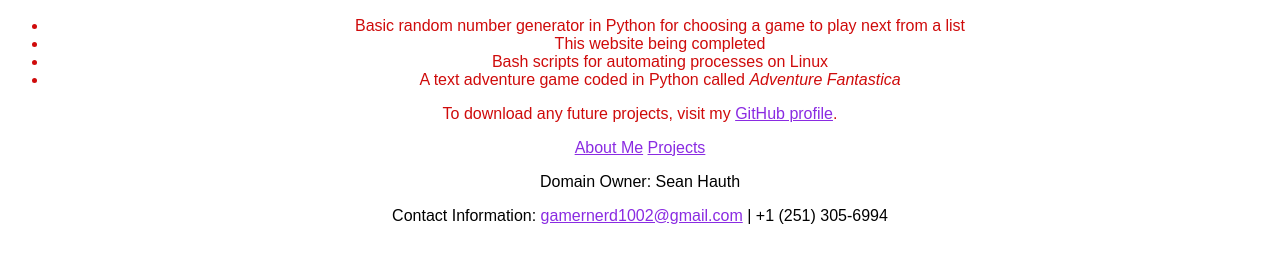
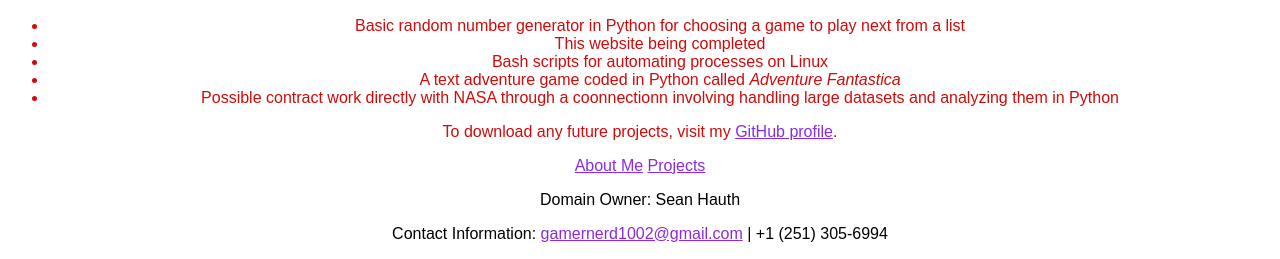
Before and after one commit to Seanman1002/SeanEmporiumProject, a plain HTML site: page index.html in a window 1280 px wide. Shown: the part 555-814 px from the top of the page. Drawn offline with Linux system fonts and the light colour scheme.

Commit message:
SeanEmporiumProject

```diff
--- a/index.html
+++ b/index.html
@@ -28,6 +28,7 @@
                     <li>This website being completed</li>
                     <li>Bash scripts for automating processes on Linux</li>
                     <li>A text adventure game coded in Python called <em>Adventure Fantastica</em></li>
+                    <li>Possible contract work directly with NASA through a coonnectionn involving handling large datasets and analyzing them in Python</li>
                 </ul>
                 <p>
                     To download any future projects, visit my
```
